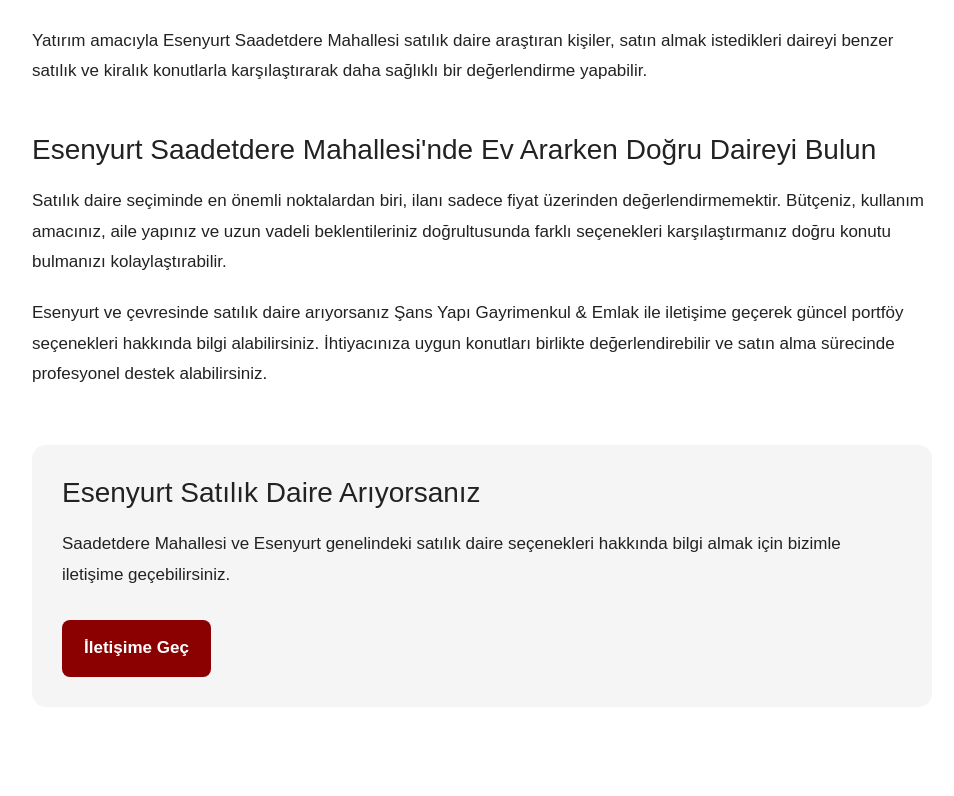
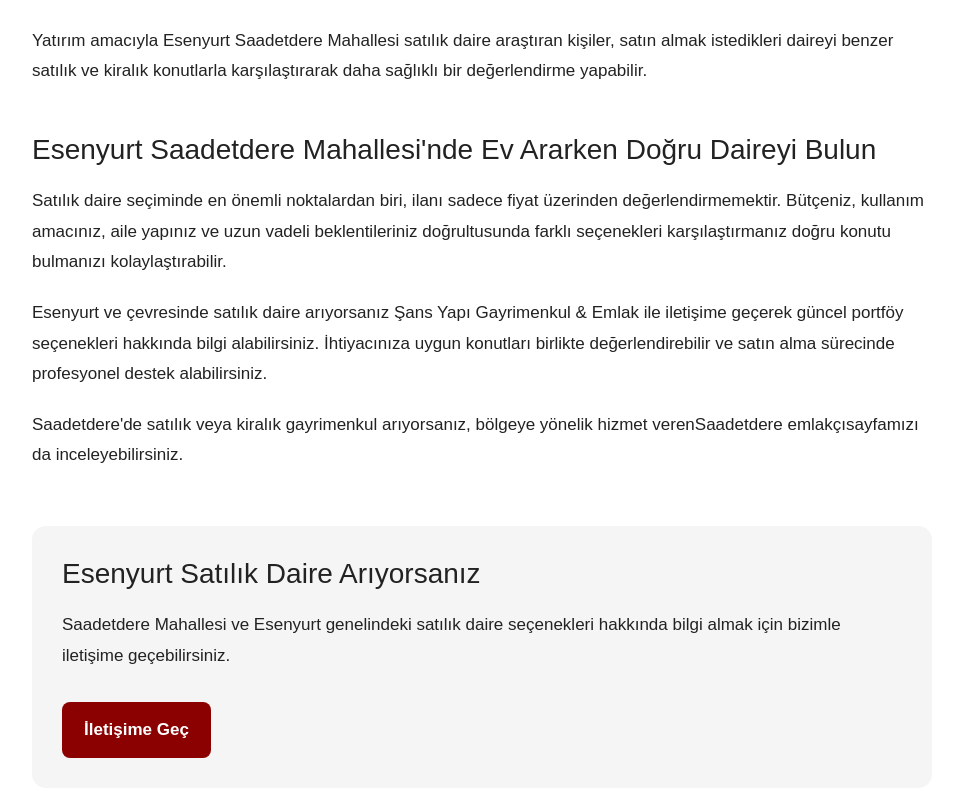
Before and after one commit to sudesolmaz1412/sansemlak, a Next.js app: page /blog/esenyurt-saadetdere-mahallesi-satilik-daire in a window 1280 px wide. Shown: the part 2265-3061 px from the top of the page, without its empty margins (158-1112 px from the left). Built offline with nearby package versions, Linux system fonts and the light colour scheme.

Commit message:
Saadetdere emlakci ic linki eklendi

```diff
--- a/app/blog/esenyurt-saadetdere-mahallesi-satilik-daire/page.tsx
+++ b/app/blog/esenyurt-saadetdere-mahallesi-satilik-daire/page.tsx
@@ -149,6 +149,13 @@ export default function ZaferMahallesiSatilikDaire() {
               profesyonel destek alabilirsiniz.
             </p>
 
+            <p>
+              Saadetdere'de satılık veya kiralık gayrimenkul arıyorsanız,
+              bölgeye yönelik hizmet veren
+              <Link href="/saadetdere-emlakci">Saadetdere emlakçı</Link>
+              sayfamızı da inceleyebilirsiniz.
+            </p>
+
             <div className="ctaBox">
               <h2>Esenyurt Satılık Daire Arıyorsanız</h2>
               <p>
```
